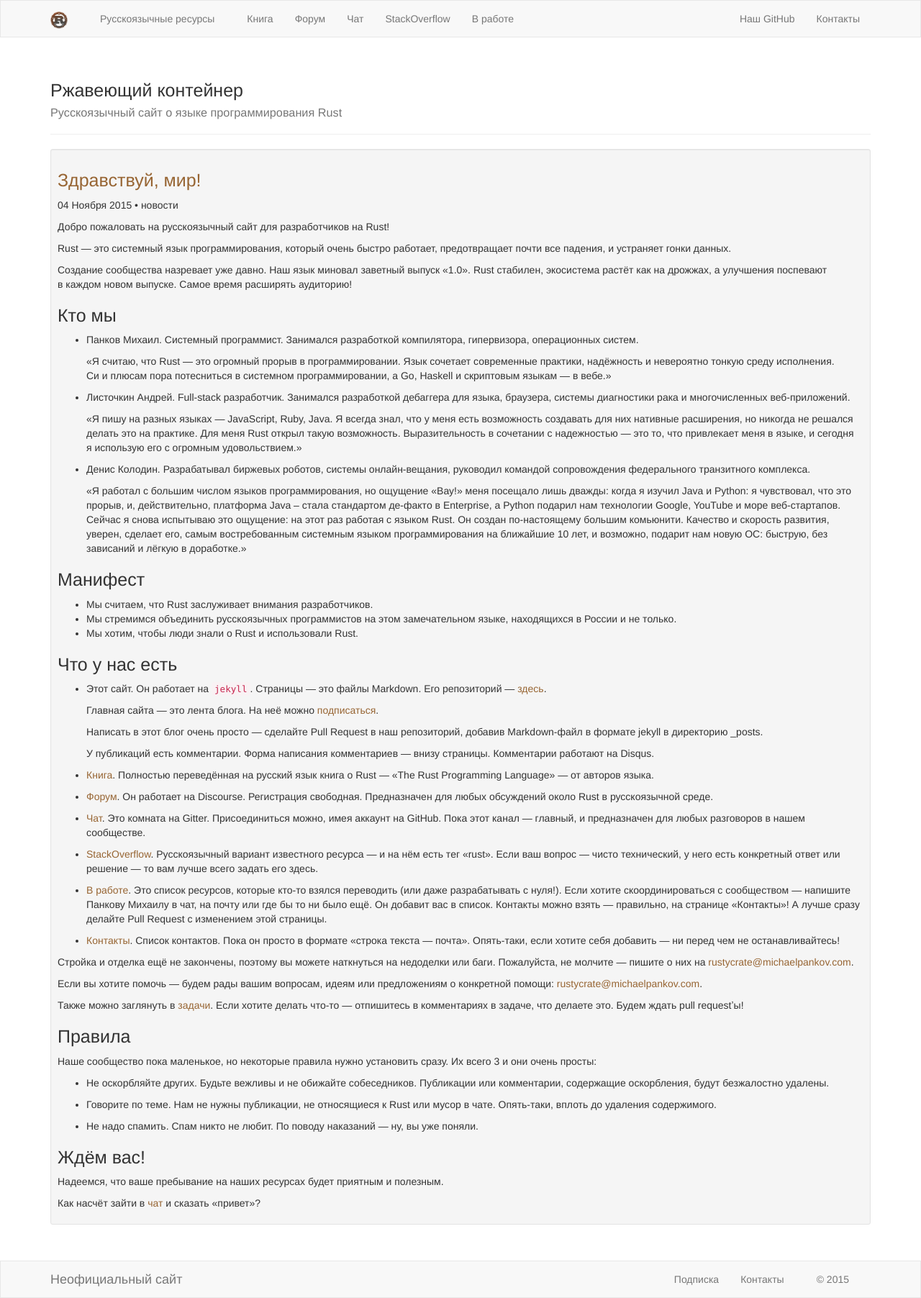
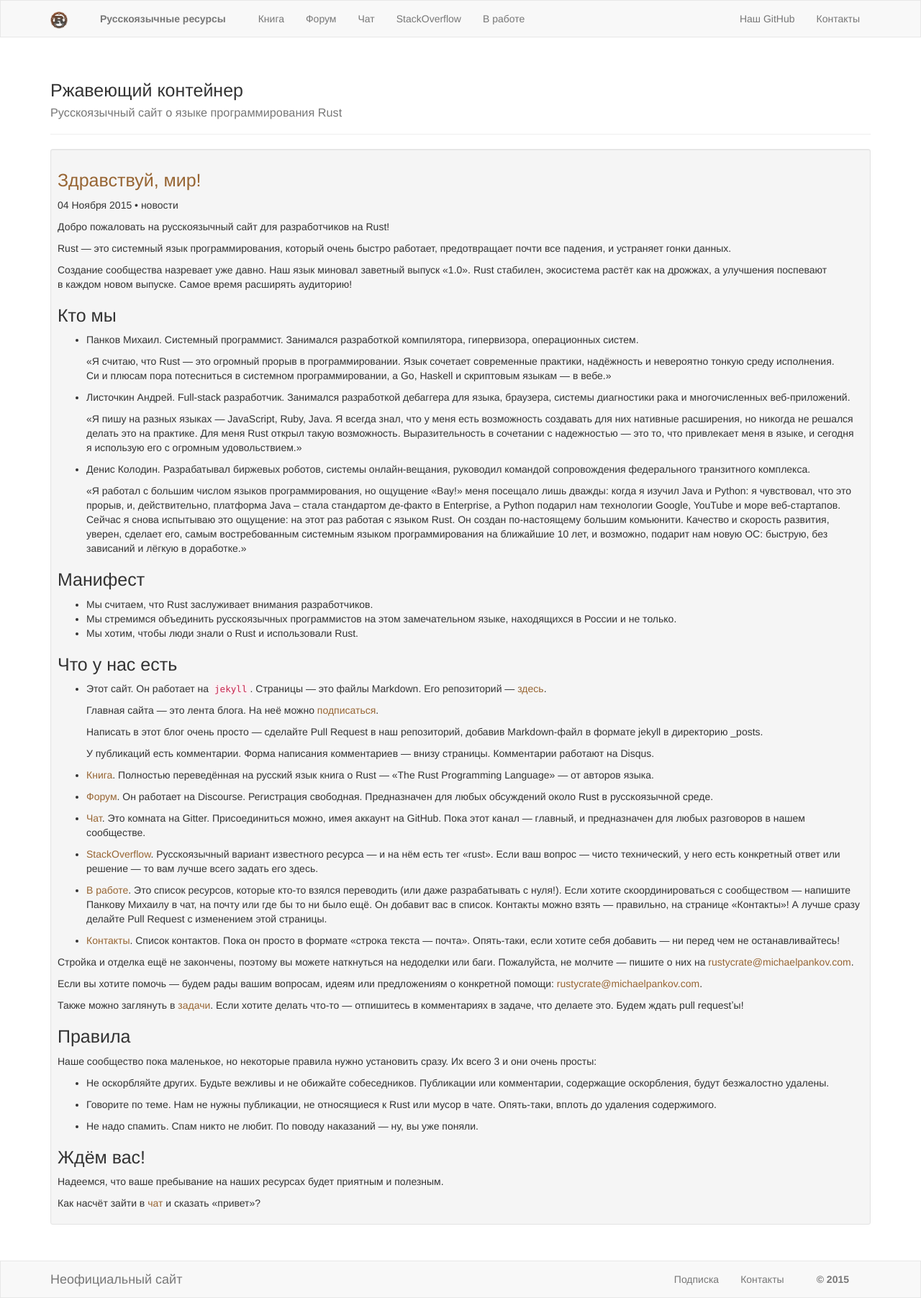
Before and after one commit to rust-lang-ru/rustycrate.ru, a Jekyll site: the page built from index.html, in a window 1280 px wide. Shown: the whole page at 72% size. Built offline with Jekyll 4.4.1, drawn with Linux system fonts in a browser that asks for light colours; nearby versions of some CDN libraries.

Commit message:
set navbar-text bold

```diff
--- a/_sass/style.scss
+++ b/_sass/style.scss
@@ -14,8 +14,6 @@
   }
 }
 
-@media (max-width: 768px) {
-  .navbar-text {
-    font-weight: bold;
-  }
+.navbar-text {
+  font-weight: bold;
 }
```
